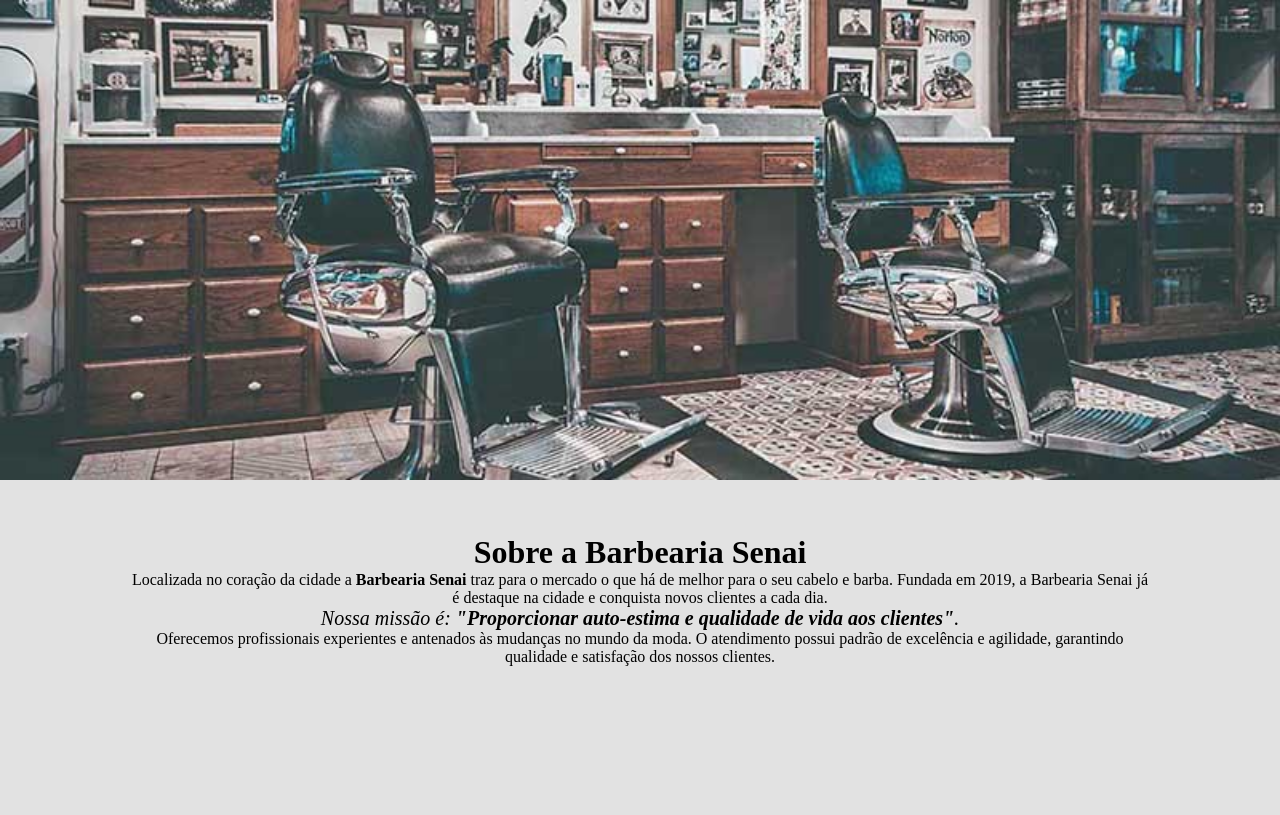
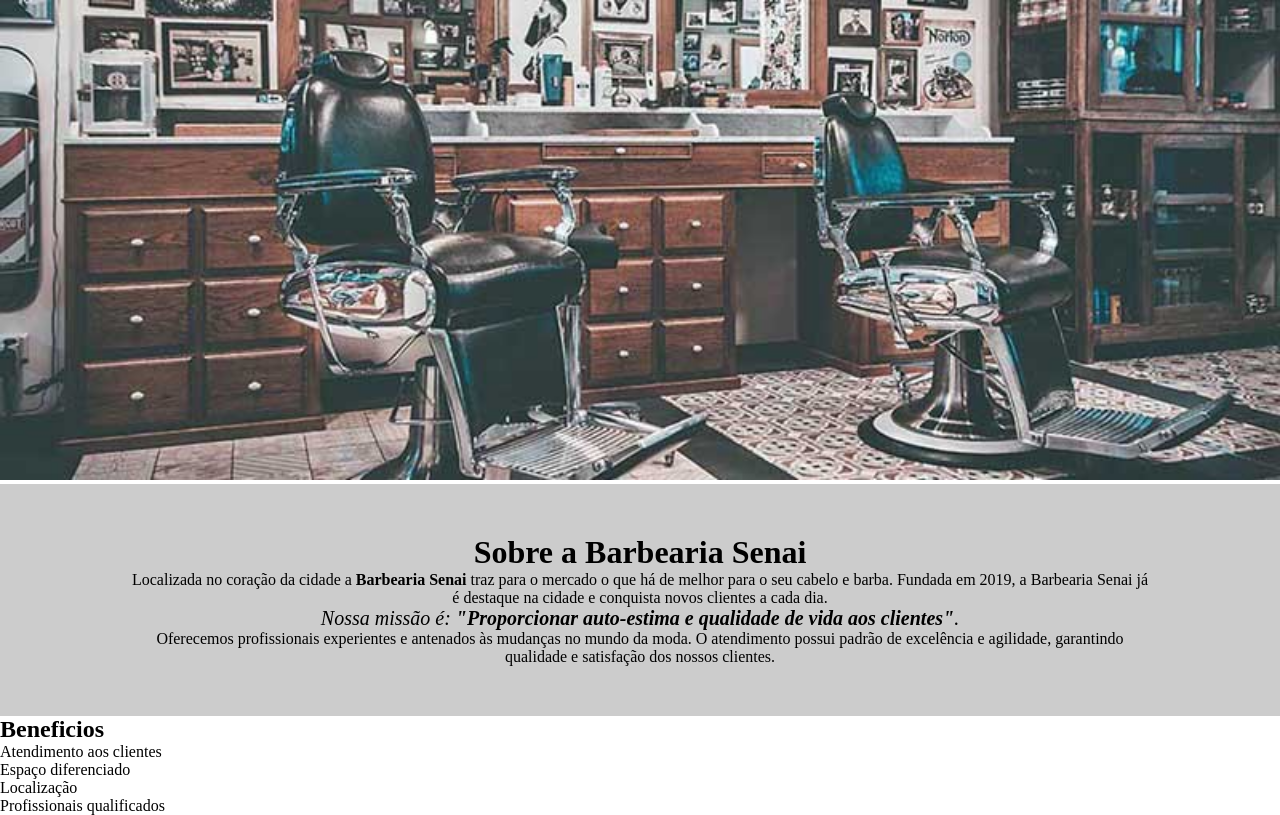
Before and after one commit to pedrohhcunha/BarbeariaSENAI, a plain HTML site: page index.html in a window 1280 px wide. Drawn offline with Linux system fonts and the light colour scheme.

Commit message:
Adicionando a lista

```diff
--- a/index.html
+++ b/index.html
@@ -20,5 +20,14 @@
 
         <p>Oferecemos profissionais experientes e antenados às mudanças no mundo da moda. O atendimento possui padrão de excelência e agilidade, garantindo qualidade e satisfação dos nossos clientes.</p>
     </div>
+    <div class="beneficios">
+        <h2>Beneficios</h2>
+        <ul>
+            <li>Atendimento aos clientes</li>
+            <li>Espaço diferenciado</li>
+            <li>Localização</li>
+            <li>Profissionais qualificados</li>
+        </ul>
+    </div>
 </body>
 </html>
--- a/style.css
+++ b/style.css
@@ -5,7 +5,6 @@
 }
 
 body{
-    background: rgb(226, 226, 226);
 }
 
 #bannerInicial{
@@ -24,4 +23,5 @@ p{
 .content{
     width: 100%;
     padding: 50px 10%;
+    background-color: #ccc;
 }
```
